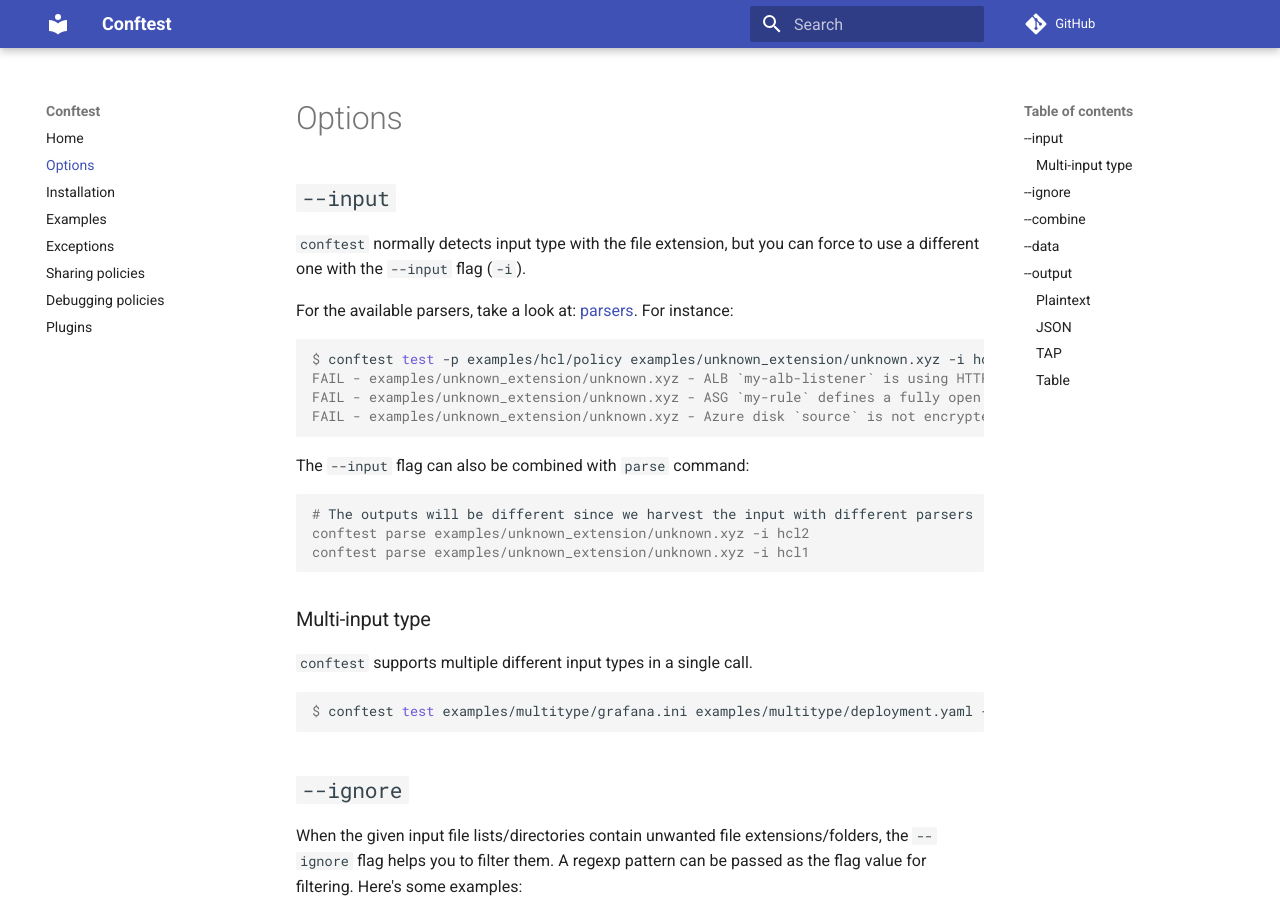
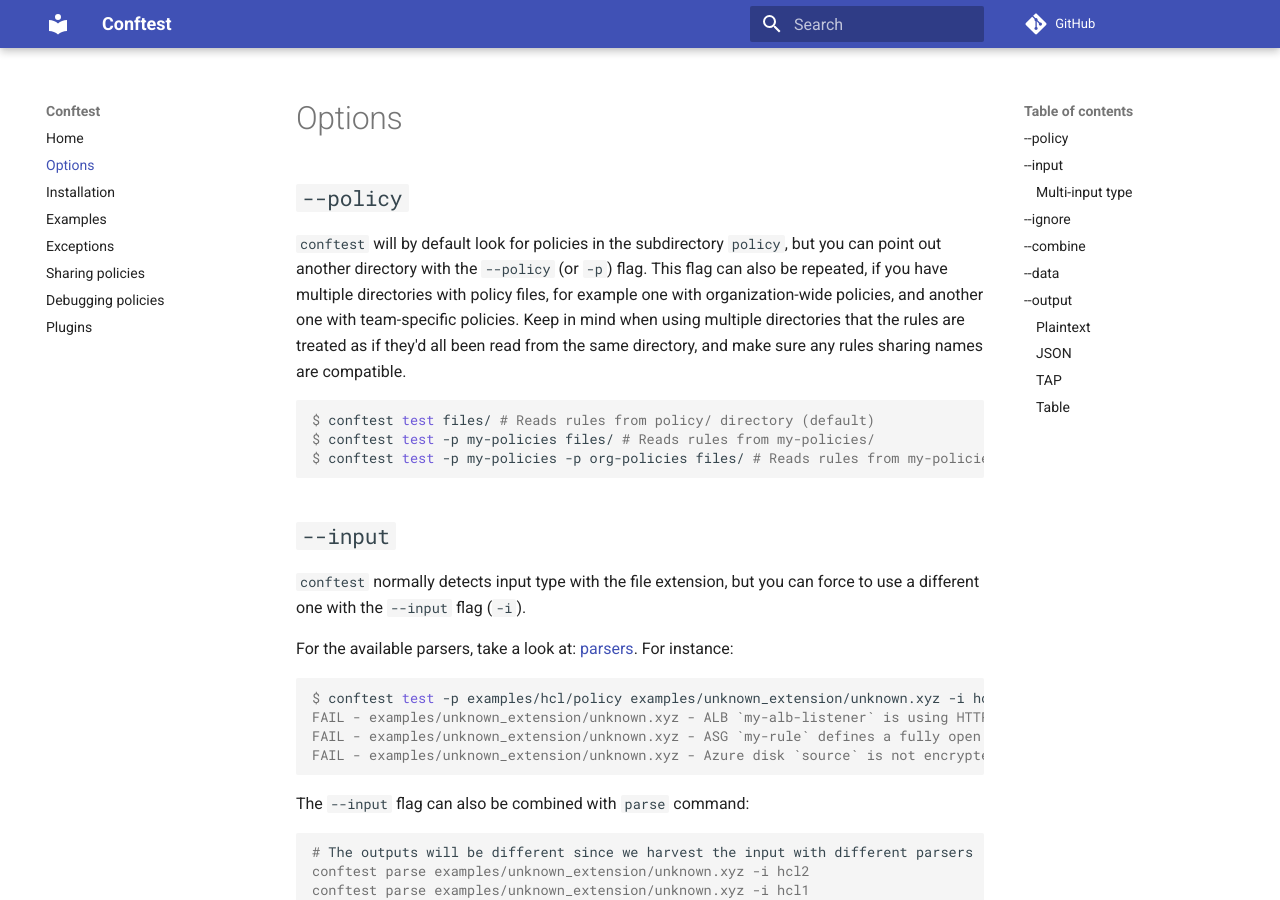
Before and after one commit to open-policy-agent/conftest, an MkDocs documentation site: the page built from docs/options.md, in a window 1280 px wide and 900 px high. Built offline with MkDocs 1.6.1 and Material for MkDocs 9.7.7, drawn with Linux system fonts in a browser that asks for light colours; comment, search, counter and statistics services are not loaded.

Commit message:
Add docs for --policy
Signed-off-by: Calle Pettersson <calle@cape.nu>

````diff
--- a/docs/options.md
+++ b/docs/options.md
@@ -1,4 +1,14 @@
 # Options
+
+## `--policy`
+
+`conftest` will by default look for policies in the subdirectory `policy`, but you can point out another directory with the `--policy` (or `-p`) flag. This flag can also be repeated, if you have multiple directories with policy files, for example one with organization-wide policies, and another one with team-specific policies. Keep in mind when using multiple directories that the rules are treated as if they'd all been read from the same directory, and make sure any rules sharing names are compatible.
+
+```console
+$ conftest test files/ # Reads rules from policy/ directory (default)
+$ conftest test -p my-policies files/ # Reads rules from my-policies/
+$ conftest test -p my-policies -p org-policies files/ # Reads rules from my-policies/ *and* org-policies/
+```
 
 ## `--input`
 
````
